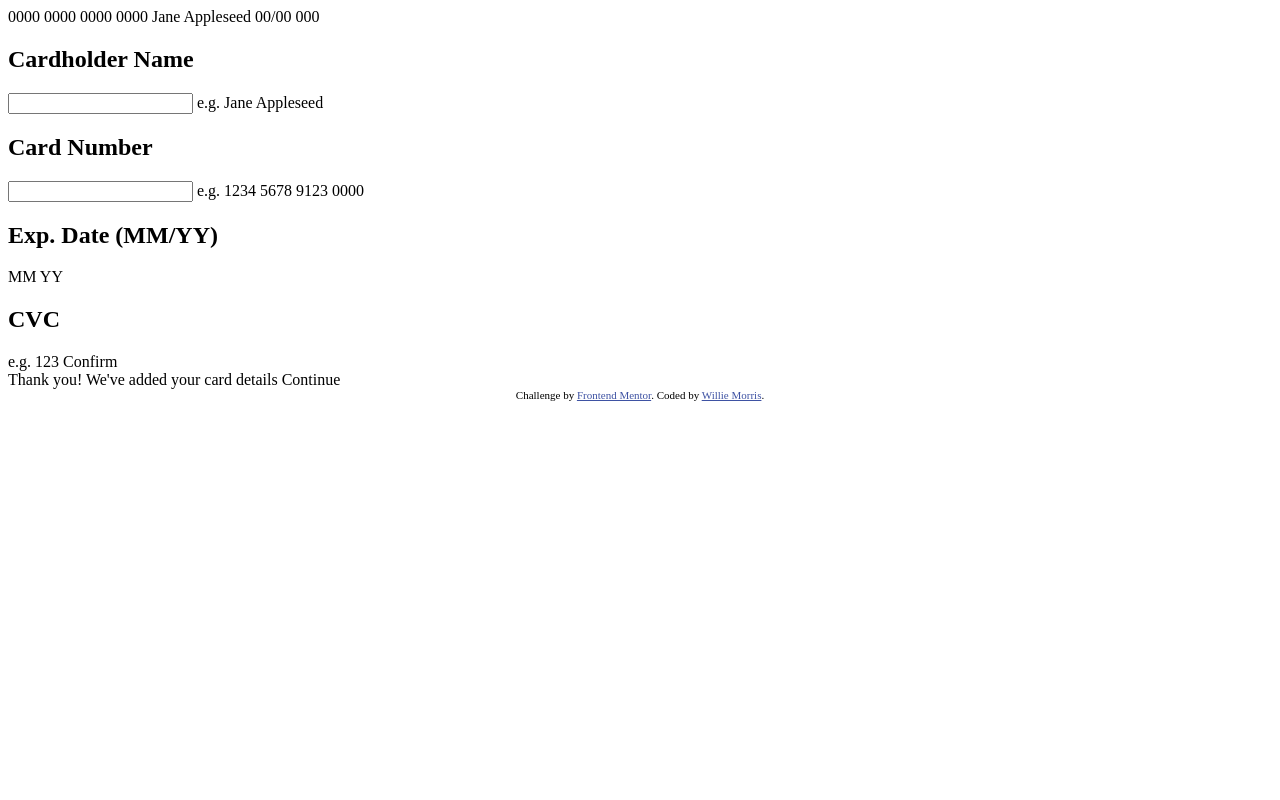
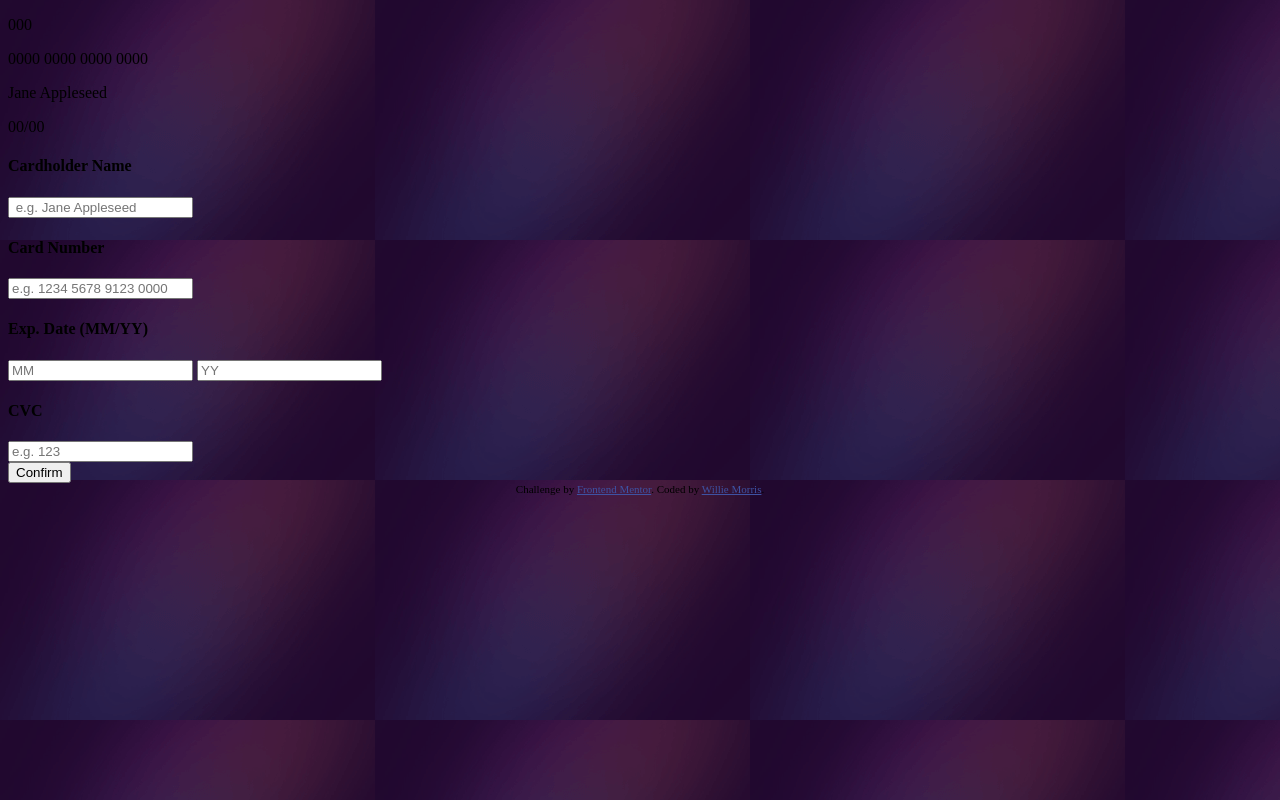
Before and after one commit to willie10r/interactive-card, a plain HTML site: page index.html in a window 1280 px wide. Drawn offline with Linux system fonts and the light colour scheme.

Commit message:
updating html

```diff
--- a/index.html
+++ b/index.html
@@ -13,24 +13,53 @@
     <title>Frontend Mentor | Interactive card details form</title>
   </head>
   <body>
-    <heder> 0000 0000 0000 0000 Jane Appleseed 00/00 000 </heder>
-    <main>
-      <h2>Cardholder Name</h2>
-      <input />
-      e.g. Jane Appleseed
-
-      <h2>Card Number</h2>
-      <input /> e.g. 1234 5678 9123 0000
-
-      <h2>Exp. Date (MM/YY)</h2>
-      MM YY
-      <h2>CVC</h2>
-      e.g. 123 Confirm
-    </main>
-    <aside>
+    <div class="before">
+      <heder class="show-cards">
+        <div class="back-card">
+          <p id="sh-cvc">000</p>
+        </div>
+        <div class="front-card">
+          <p id="sh-number">0000 0000 0000 0000</p>
+          <p id="sh-name">Jane Appleseed</p>
+          <p id="sh-date">00/00</p>
+        </div>
+      </heder>
+      <main class="grid-container">
+        <div class="grid-1">
+          <h4 id="card-name">Cardholder Name</h4>
+          <input type="text" placeholder=" e.g. Jane Appleseed" />
+        </div>
+        <div class="grid-2">
+          <h4 id="card-number">Card Number</h4>
+          <input type="number" placeholder="e.g. 1234 5678 9123 0000" />
+        </div>
+        <div class="grid-3">
+          <h4 id="card-exp-date">Exp. Date (MM/YY)</h4>
+          <input type="number" placeholder="MM" />
+          <input type="number" placeholder="YY" />
+        </div>
+        <div class="grid-4">
+          <h4 id="cvc-number">CVC</h4>
+          <input type="number" placeholder="e.g. 123" />
+        </div>
+        <button id="btn-con">Confirm</button>
+      </main>
+    </div>
+    <aside class="after">
       <!-- Completed state start -->
-
-      Thank you! We've added your card details Continue
+      <div class="show-cards">
+        <heder class="show-cards">
+          <div class="back-card">
+            <p id="sh-cvc">000</p>
+          </div>
+          <div class="front-card">
+            <p id="sh-number">0000 0000 0000 0000</p>
+            <p id="sh-name">Jane Appleseed</p>
+            <p id="sh-date">00/00</p>
+          </div>
+      </div>
+      <h1>Thank you!</h1>
+      <p>We've added your card details Continue</p>
     </aside>
     <div class="attribution">
       Challenge by
--- a/scss/base/_base-styles.scss
+++ b/scss/base/_base-styles.scss
@@ -1 +1,8 @@
 @use '../utilities' as var;
+
+.before {
+    display: block;
+}
+.after {
+    display: none;
+}
--- /dev/null
+++ b/scss/coponents/_images.scss
@@ -0,0 +1,4 @@
+@use '../utilities' as var;
+body {
+    background-image: url(../../images/bg-main-mobile.png);
+}
--- a/scss/coponents/_index.scss
+++ b/scss/coponents/_index.scss
@@ -1 +1,2 @@
 @forward './buttons';
+@forward './images';
```
Also changed, not shown: css/styles.css, 1 other file.
